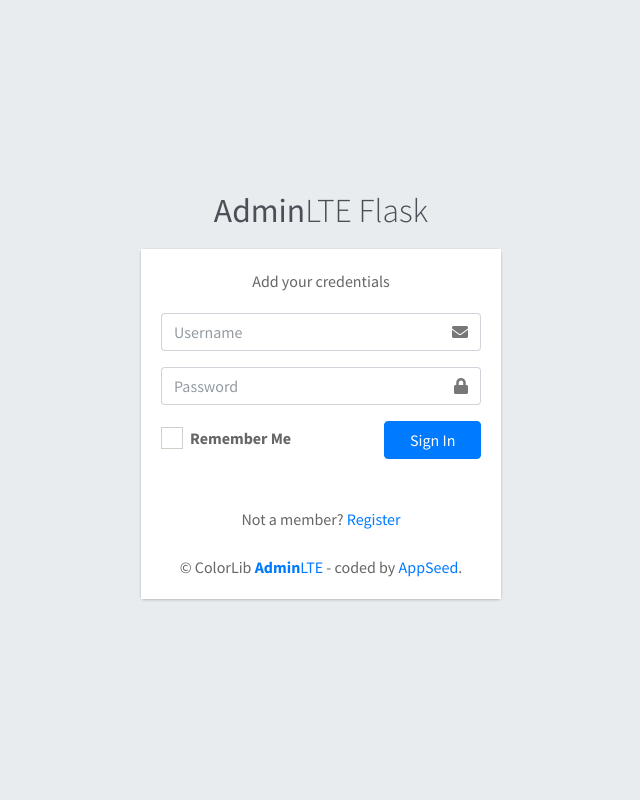
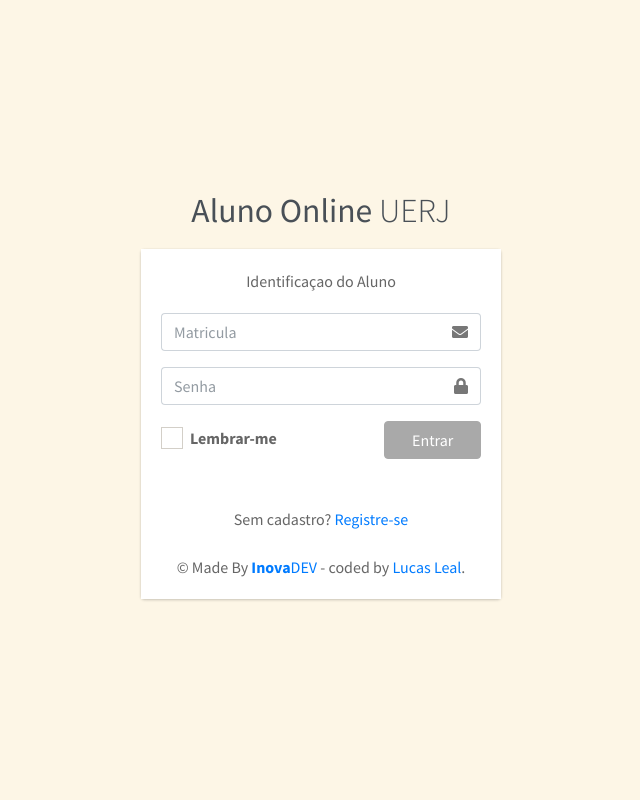
Before and after one commit to lucascapl/plataformaUERJ, a Flask app: page /login in a window 1280 px wide. Shown: the whole page, without its empty margins (319-959 px from the left). Run offline with Flask 2, Linux system fonts and the light colour scheme; some libraries are stand-ins or nearby versions.

Commit message:
estilizacoes login e traducoes

```diff
--- /dev/null
+++ b/apps/static/assets/css/login.css
@@ -0,0 +1,15 @@
+body {
+    background-image: url("/static/assets/img/alunoonline/fundo.jpg");
+    background-size: cover;
+}
+
+.botaoLogin {
+    color:white;
+    background-color: darkgray;
+    border-color: darkgray;
+}
+
+.botaoLogin:hover {
+    background-color: gray;
+    border-color:gray
+}
--- a/apps/templates/accounts/login.html
+++ b/apps/templates/accounts/login.html
@@ -17,35 +17,30 @@
   <!-- Theme style -->
   <link rel="stylesheet" href="/static/assets/css/adminlte.min.css">
 
+  <link rel="stylesheet" href="/static/assets/css/login.css">
+
 {% endblock stylesheets %}
 
 {% block content %}
-
+<body>
   <div class="login-box">
-
     <div class="login-logo">
         <a target="_blank" rel="noopener noreferrer"
-           href="https://appseed.us/product/adminlte/flask/"><b>Admin</b>LTE Flask</a>
+           href="https://appseed.us/product/adminlte/flask/"><b>Aluno Online</b> UERJ</a>
     </div>
-
-    <!-- /.login-logo -->
     <div class="card">
       <div class="card-body login-card-body">
-
             <p class="login-box-msg">
             {% if msg %}
               <span class="text-danger">{{ msg | safe }}</span>
             {% else %}
-                Add your credentials
+              Identificaçao do Aluno
             {% endif %}
         </p>
-
         <form method="post" action="">
-
           {{ form.hidden_tag() }}
-
           <div class="input-group mb-3">
-            {{ form.username(placeholder="Username", class="form-control") }}
+            {{ form.username(placeholder="Matricula", class="form-control") }}
             <div class="input-group-append">
               <div class="input-group-text">
                 <span class="fas fa-envelope"></span>
@@ -53,7 +48,7 @@
             </div>
           </div>
           <div class="input-group mb-3">
-            {{ form.password(placeholder="Password", class="form-control", type="password") }}
+            {{ form.password(placeholder="Senha", class="form-control", type="password") }}
             <div class="input-group-append">
               <div class="input-group-text">
                 <span class="fas fa-lock"></span>
@@ -65,35 +60,30 @@
               <div class="icheck-primary">
                 <input type="checkbox" id="remember">
                 <label for="remember">
-                  Remember Me
+                  Lembrar-me
                 </label>
               </div>
             </div>
-            <!-- /.col -->
             <div class="col-4">
-              <button type="submit" name="login" class="btn btn-primary btn-block">Sign In</button>
+              <button type="submit" name="login" class="btn btn-primary btn-block botaoLogin">Entrar</button>
             </div>
-            <!-- /.col -->
           </div>
         </form>
-
         <br /><br />
-
         <div class="text-center">
-            Not a member? <a href="{{ url_for('authentication_blueprint.register') }}" class="text-center">Register</a>
+            Sem cadastro? <a href="{{ url_for('authentication_blueprint.register') }}" class="text-center">Registre-se</a>
             <br />
             <br />
-            &copy; ColorLib
+            &copy; Made By
             <a target="_blank" rel="noopener noreferrer"
-               href="https://appseed.us/product/adminlte/flask/"><b>Admin</b>LTE</a>
-            - coded by <a target="_blank" rel="noopener noreferrer" href="https://appseed.us">AppSeed</a>.
+               href="https://github.com/lucascapl"><b>Inova</b>DEV</a>
+            - coded by <a target="_blank" rel="noopener noreferrer" href="https://github.com/lucascapl">Lucas Leal</a>.
         </div>
+      </div>
+    </div>
+  </div>
+</body>
 
-      </div>
-      <!-- /.login-card-body -->
-    </div>
-
-  </div>
 
 {% endblock content %}
 
```
Also changed, not shown: apps/static/assets/img/alunoonline/fundo.jpg (added).
